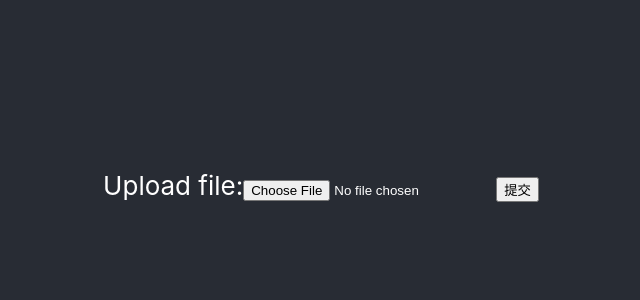
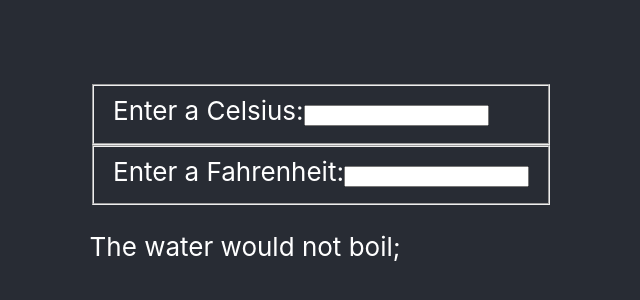
Before and after one commit to xiaoli0510/react-app, a React (Create React App) app: page / in a window 1280 px wide. Shown: the part 214-514 px from the top of the page, without its empty margins (319-959 px from the left). Built offline with nearby package versions, Linux system fonts and the light colour scheme.

Commit message:
状态提升

```diff
--- a/src/App.js
+++ b/src/App.js
@@ -1,30 +1,97 @@
 import './App.css'
 import React from 'react'
 
-//以下是一个非受控组件，表单数据交由DOM节点来处理
-class FileInput extends React.Component{
+//显示水是否煮开
+function BoilingVerdict(props){
+  if(props.celsius>100){
+   return <p>The water would boil;</p>
+  }
+  return <p>The water would not boil;</p>
+}
+
+class Calculator extends React.Component{
   constructor(props){
    super(props);
-   this.fileInput = React.createRef();//返回的是一个ref对象，在dom元素上通过ref去绑定，通过this.fileInput.current来获取当前的node节点。
-   this.handleSubmit = this.handleSubmit.bind(this);
+   //此处将TemperatureInput和BoilingVerdict组件中的temperature和scale进行提升，摄氏度和华氏度可以相互转换，所以只需要在state里面定义一个即可。
+   this.state={
+     scale:'c',
+     temperature:''
+   };
+   this.handleCelsiusInputChange = this.handleCelsiusInputChange.bind(this);
+   this.handleFahrenheitInputChange = this.handleFahrenheitInputChange.bind(this);
   }
 
-  handleSubmit(event){
-    console.log('提交的fileName是：'+this.fileInput.current.files[0].name)
-    event.preventDefault();
+  handleCelsiusInputChange(temperature){
+   this.setState({
+     scale:'c',
+     temperature
+   })
+  }
+
+  handleFahrenheitInputChange(temperature){
+   this.setState({
+     scale:'f',
+     temperature
+   })
   }
 
   render(){
+    const temperature = this.state.temperature;
+    const scale = this.state.scale;
+    //需将摄氏度和华氏度相互转换
+    const celsius = scale==='f'?tryConvert(temperature,toCelsius):temperature;
+    const fahrenheit = scale==='c'?tryConvert(temperature,toFahrenheit):temperature;
     return (
-      <form onSubmit={this.handleSubmit}>
-        <label>
-          Upload file:
-          <input type="file" ref={this.fileInput}/>
-        </label>
-        <input type="submit" value="提交"/>
-      </form>
+      <div>
+        <TemperatureInput scale='c' handleInputChange={this.handleCelsiusInputChange} temperature={celsius}/>
+        <TemperatureInput scale='f' handleInputChange={this.handleFahrenheitInputChange} temperature={fahrenheit}/>
+        <BoilingVerdict celsius={celsius}/>
+      </div>
     )
   }
+}
+
+const scaleNames = {
+  c:'Celsius',
+  f:'Fahrenheit'
+};
+class TemperatureInput extends React.Component{
+  constructor(props){
+   super(props);
+   this.handleChange = this.handleChange.bind(this);
+  }
+
+  handleChange(event){
+    this.props.handleInputChange(event.target.value);
+  }
+
+  render(){
+    const scale = this.props.scale;
+    const temperature = this.props.temperature;
+    return (
+      <fieldset>
+        Enter a {scaleNames[scale]}:
+        <input value={temperature} onChange={this.handleChange}/>
+      </fieldset>
+    )
+  }
+}
+
+//摄氏度和华氏度的转换
+function toCelsius(fahrenheit){
+ return (fahrenheit-32)*5/9;
+}
+
+function toFahrenheit(celsius){
+  return celsius*9/5+32;
+}
+
+function tryConvert(temperature,convert){
+  const input = parseFloat(temperature);
+  if(isNaN(input)){
+    return '';
+  }
+  return convert(input);
 }
 
 
@@ -33,7 +100,7 @@ class FileInput extends React.Component{
 function App(){
   return (
     <div className="App-header">
-    <FileInput/>
+    <Calculator/>
     </div>
   )
 }
```
Also changed, not shown: 1 other file (tests, documents, lock files or other folders).
